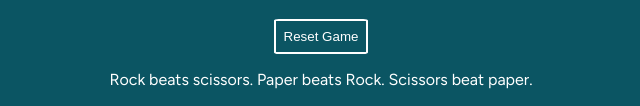
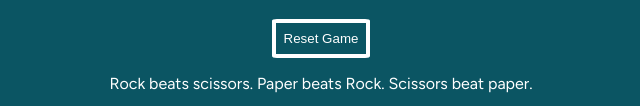
Before and after one commit to suzannecodeinst/RPS-game-PP2, a plain HTML site: page index.html in a window 1280 px wide. In both pictures the pointer is over the button "Reset Game". Shown: the part 704-810 px from the top of the page, 319-959 px from the left. Drawn offline with Linux system fonts and the light colour scheme.

Commit message:
add hover and active css to reset button

```diff
--- a/assets/css/style.css
+++ b/assets/css/style.css
@@ -85,6 +85,11 @@ h2 {
     padding: 0.5rem;
 }
 
+.reset-btn:active,
+.reset-btn:hover {
+    border: 4px solid white;
+}
+
 .user-panel > button {
     border-color: #BEB8EB;
 }
```
